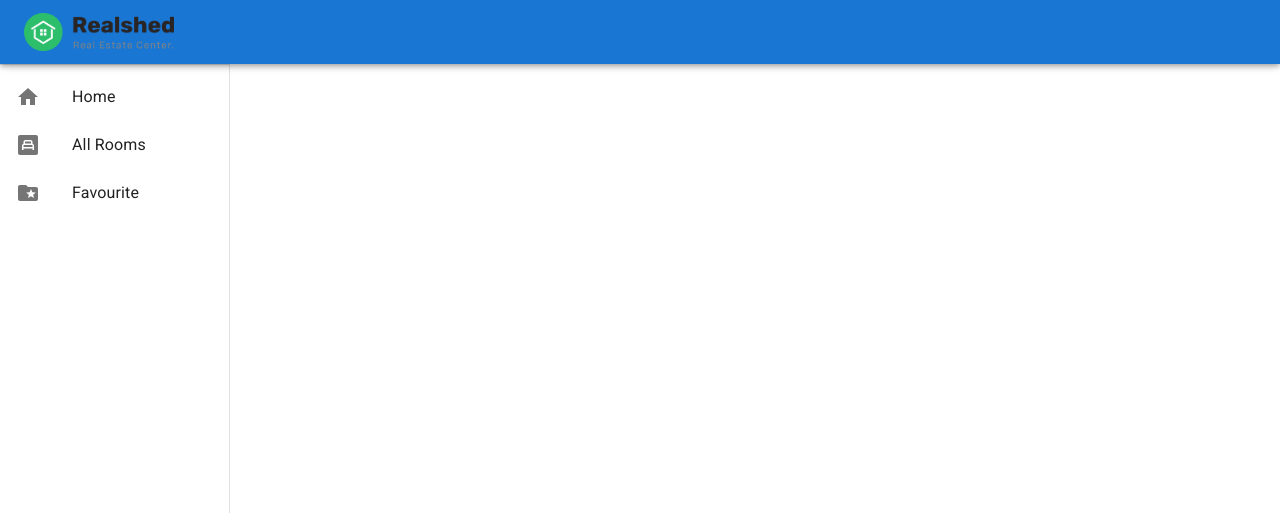
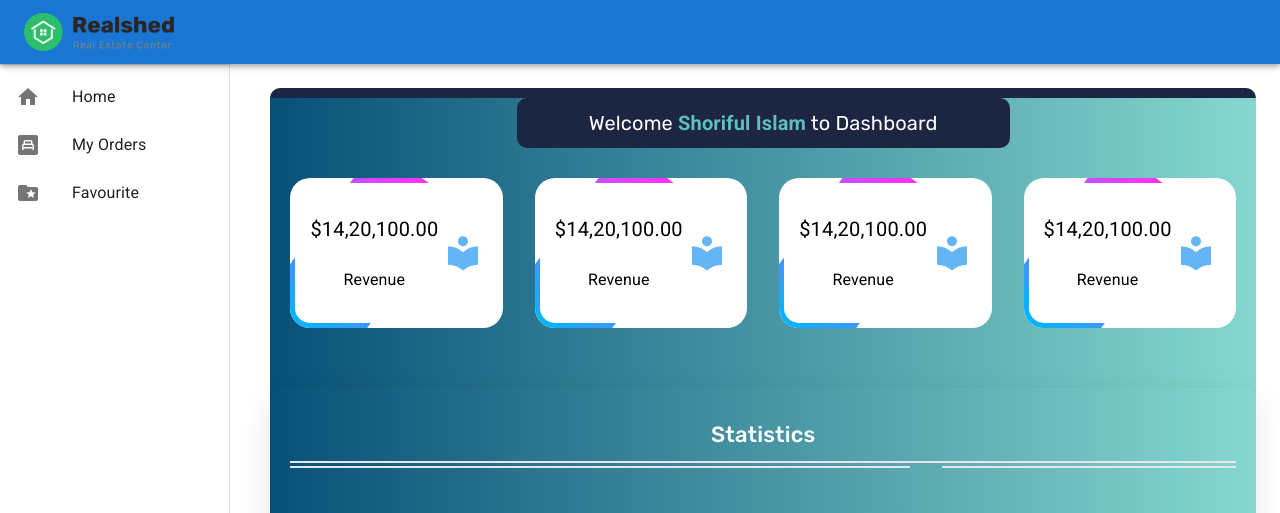
Before and after one commit to RiyaadHossain/Hoteltastic-Client, a React (Create React App) app: page /user/dashboard in a window 1280 px wide. Shown: the top 513 px of the page. Built offline with nearby package versions, Linux system fonts and the light colour scheme; no server answers; what react-sizeme would draw is missing.

Commit message:
user homepage and my oorders page done

```diff
--- a/src/App.js
+++ b/src/App.js
@@ -15,7 +15,7 @@ import NotFound from './Pages/NotFound404/NotFound'
 import Properties from './Pages/Property/Properties'
 import { initialUser } from './Store/auth/authAction'
 import getRooms from './Store/room/roomAction'
-import { socialSignIn } from "./Store/auth/authAction";
+import { socialSignIn } from './Store/auth/authAction'
 import UserLayout from './Pages/Dashboard/User/UserLayout'
 import MyProfile from './Pages/MyProfile/MyProfile'
 import AdminLayout from './Pages/Dashboard/Admin/AdminLayout'
@@ -24,7 +24,7 @@ import AdminRooms from './Pages/Dashboard/Admin/AdminRooms'
 import AdminUser from './Pages/Dashboard/Admin/AdminUser'
 import AllAdmin from './Pages/Dashboard/Admin/AllAdmin'
 import UserHome from './Pages/Dashboard/User/UserHome'
-import UserRooms from './Pages/Dashboard/User/UserRooms'
+import MyOrders from './Pages/Dashboard/User/MyOrders'
 import FavouriteRoom from './Pages/Dashboard/User/FavouriteRoom'
 import AboutProject from './Pages/AboutProject/AboutProject'
 import getUsers from './Store/user/userAction'
@@ -41,17 +41,18 @@ function App() {
 	useEffect(() => {
 		const user = async () => {
 			try {
-				const URL = "https://hoteltastic-server.vercel.app/auth/login/success";
-				const { data } = await client.get(URL, { withCredentials: true });
+				const URL =
+					'https://hoteltastic-server.vercel.app/auth/login/success'
+				const { data } = await client.get(URL, { withCredentials: true })
 				if (data) {
-					dispatch(socialSignIn(data.user._json.email));
+					dispatch(socialSignIn(data.user._json.email))
 				}
 			} catch (error) {
-				console.log(error);
+				console.log(error)
 			}
-		};
+		}
 		user()
-	}, [dispatch]);
+	}, [dispatch])
 
 	// ----------------preloader----------------//
 	useEffect(() => {
@@ -60,7 +61,6 @@ function App() {
 		}, 1000)
 	}, [])
 
-
 	return (
 		<>
 			{loading ? (
@@ -68,28 +68,28 @@ function App() {
 			) : (
 				<>
 					<Routes>
-						<Route element={<Layout />} path="/" >
+						<Route element={<Layout />} path="/">
 							<Route index element={<LandingPage />} path="" />
 							<Route element={<AllRooms />} path="allRooms" />
 							<Route element={<Properties />} path="property" />
 							<Route element={<SignIn />} path="signin" />
 							<Route element={<SignUp />} path="signup" />
-							<Route element={<AboutProject/>} path="aboutproject"/>
+							<Route element={<AboutProject />} path="aboutproject" />
 							<Route element={<Contact />} path="/contact" />
-							<Route element={<UserLayout />} path='/Userdashboard' />
-							<Route element={<MyProfile />} path='/profile' />
-							<Route element={<MyProfile />} path='/myprofile' />
+							<Route element={<UserLayout />} path="/Userdashboard" />
+							<Route element={<MyProfile />} path="/profile" />
+							<Route element={<MyProfile />} path="/myprofile" />
 						</Route>
 						<Route element={<AdminLayout />} path="/admin/">
-							<Route element={<AdminHome />} path='dashboard' />
-							<Route element={<AdminRooms />} path='allRoom' />
-							<Route element={<AdminUser />} path='user' />
-							<Route element={<AllAdmin />} path='admin' />
+							<Route element={<AdminHome />} path="dashboard" />
+							<Route element={<AdminRooms />} path="allRoom" />
+							<Route element={<AdminUser />} path="user" />
+							<Route element={<AllAdmin />} path="admin" />
 						</Route>
 						<Route element={<UserLayout />} path="/user/">
-							<Route element={<UserHome />} path='dashboard' />
-							<Route element={<UserRooms />} path='allRoom' />
-							<Route element={<FavouriteRoom />} path='favourite' />
+							<Route element={<UserHome />} path="dashboard" />
+							<Route element={<MyOrders />} path="myOrders" />
+							<Route element={<FavouriteRoom />} path="favourite" />
 						</Route>
 						<Route element={<NotFound />} path="*" />
 					</Routes>
@@ -97,7 +97,6 @@ function App() {
 			)}
 		</>
 	)
-
 }
 
-export default App;
+export default App
--- /dev/null
+++ b/src/Pages/Dashboard/User/MyOrders.jsx
@@ -0,0 +1,110 @@
+import { Box } from '@mui/material'
+import React from 'react'
+
+
+
+
+
+// import * as React from 'react';
+import { styled } from '@mui/material/styles';
+import Table from '@mui/material/Table';
+import TableBody from '@mui/material/TableBody';
+import TableCell, { tableCellClasses } from '@mui/material/TableCell';
+import TableContainer from '@mui/material/TableContainer';
+import TableHead from '@mui/material/TableHead';
+import TableRow from '@mui/material/TableRow';
+import Paper from '@mui/material/Paper';
+
+const StyledTableCell = styled(TableCell)(({ theme }) => ({
+  [`&.${tableCellClasses.head}`]: {
+    backgroundColor: theme.palette.common.black,
+    color: theme.palette.common.white,
+  },
+  [`&.${tableCellClasses.body}`]: {
+    fontSize: 14,
+  },
+}));
+
+const StyledTableRow = styled(TableRow)(({ theme }) => ({
+  '&:nth-of-type(odd)': {
+    backgroundColor: theme.palette.action.hover,
+  },
+  // hide last border
+  '&:last-child td, &:last-child th': {
+    border: 0,
+  },
+}));
+
+function createData(name, calories, fat, carbs, protein) {
+  return { name, calories, fat, carbs, protein };
+}
+
+const rows = [
+  createData('Frozen yoghurt', 159, 6.0, 24, 4.0),
+  createData('Ice cream sandwich', 237, 9.0, 37, 4.3),
+  createData('Eclair', 262, 16.0, 24, 6.0),
+  createData('Cupcake', 305, 3.7, 67, 4.3),
+  createData('Gingerbread', 356, 16.0, 49, 3.9),
+];
+
+
+
+
+function MyOrders() {
+  return (
+    <Box sx={{
+      fontFamily: "'Rubik', sans-serif",
+      fontSize:{
+      xs: '12px',
+      sm: '14px',
+      md: '16px',
+      lg: '20px',
+  },
+  borderRadius: '10px',
+  background : '#1c2541',
+  color : '#fff',
+  textAlign : 'center',
+  width: '80%',
+  marginLeft:'auto',
+  // width : {
+  //   xs: '100%',
+  //   sm: '100%',
+  //   md: '70%',
+  //   lg: '50%',
+  // },
+  // mx : 'auto',
+  padding : '10px 0px',
+    }}>
+      <TableContainer component={Paper}>
+      <Table sx={{ minWidth: 700 }} aria-label="customized table">
+        <TableHead>
+          <TableRow>
+            <StyledTableCell>Dessert (100g serving)</StyledTableCell>
+            <StyledTableCell align="right">Calories</StyledTableCell>
+            <StyledTableCell align="right">Fat&nbsp;(g)</StyledTableCell>
+            <StyledTableCell align="right">Carbs&nbsp;(g)</StyledTableCell>
+            <StyledTableCell align="right">Protein&nbsp;(g)</StyledTableCell>
+          </TableRow>
+        </TableHead>
+        <TableBody>
+          {rows.map((row) => (
+            <StyledTableRow key={row.name}>
+              <StyledTableCell component="th" scope="row">
+                {row.name}
+              </StyledTableCell>
+              <StyledTableCell align="right">{row.calories}</StyledTableCell>
+              <StyledTableCell align="right">{row.fat}</StyledTableCell>
+              <StyledTableCell align="right">{row.carbs}</StyledTableCell>
+              <StyledTableCell align="right">{row.protein}</StyledTableCell>
+            </StyledTableRow>
+          ))}
+        </TableBody>
+      </Table>
+    </TableContainer>
+
+
+    </Box>
+  )
+}
+
+export default MyOrders
--- a/src/Pages/Dashboard/User/UserHome.jsx
+++ b/src/Pages/Dashboard/User/UserHome.jsx
@@ -1,8 +1,34 @@
+import { Box } from '@mui/material'
 import React from 'react'
+import AdminHome from '../Admin/AdminHome'
 
 function UserHome() {
   return (
-    <div>UserHome</div>
+        <Box sx={{
+          fontFamily: "'Rubik', sans-serif",
+          fontSize:{
+          xs: '12px',
+          sm: '14px',
+          md: '16px',
+          lg: '20px',
+      },
+      borderRadius: '10px',
+      background : '#1c2541',
+      color : '#fff',
+      textAlign : 'center',
+      width: '80%',
+      marginLeft:'auto',
+      // width : {
+      //   xs: '100%',
+      //   sm: '100%',
+      //   md: '70%',
+      //   lg: '50%',
+      // },
+      // mx : 'auto',
+      padding : '10px 0px',
+        }}>
+          <AdminHome/>
+        </Box>
   )
 }
 
--- a/src/Pages/Dashboard/User/UserLayout.jsx
+++ b/src/Pages/Dashboard/User/UserLayout.jsx
@@ -32,9 +32,9 @@ function UserLayout(props) {
   const sideMenu = [
     { name: "Home", icon: <HomeIcon />, path: "/user/dashboard" },
     {
-      name: "All Rooms",
+      name: "My Orders",
       icon: <BedroomChildIcon />,
-      path: "allRoom",
+      path: "myOrders",
     },
     {
       name: "Favourite",
--- a/src/Pages/Dashboard/User/UserRooms.jsx
+++ /dev/null
@@ -1,9 +0,0 @@
-import React from 'react'
-
-function UserRooms() {
-  return (
-    <div>UserRooms</div>
-  )
-}
-
-export default UserRooms
```
